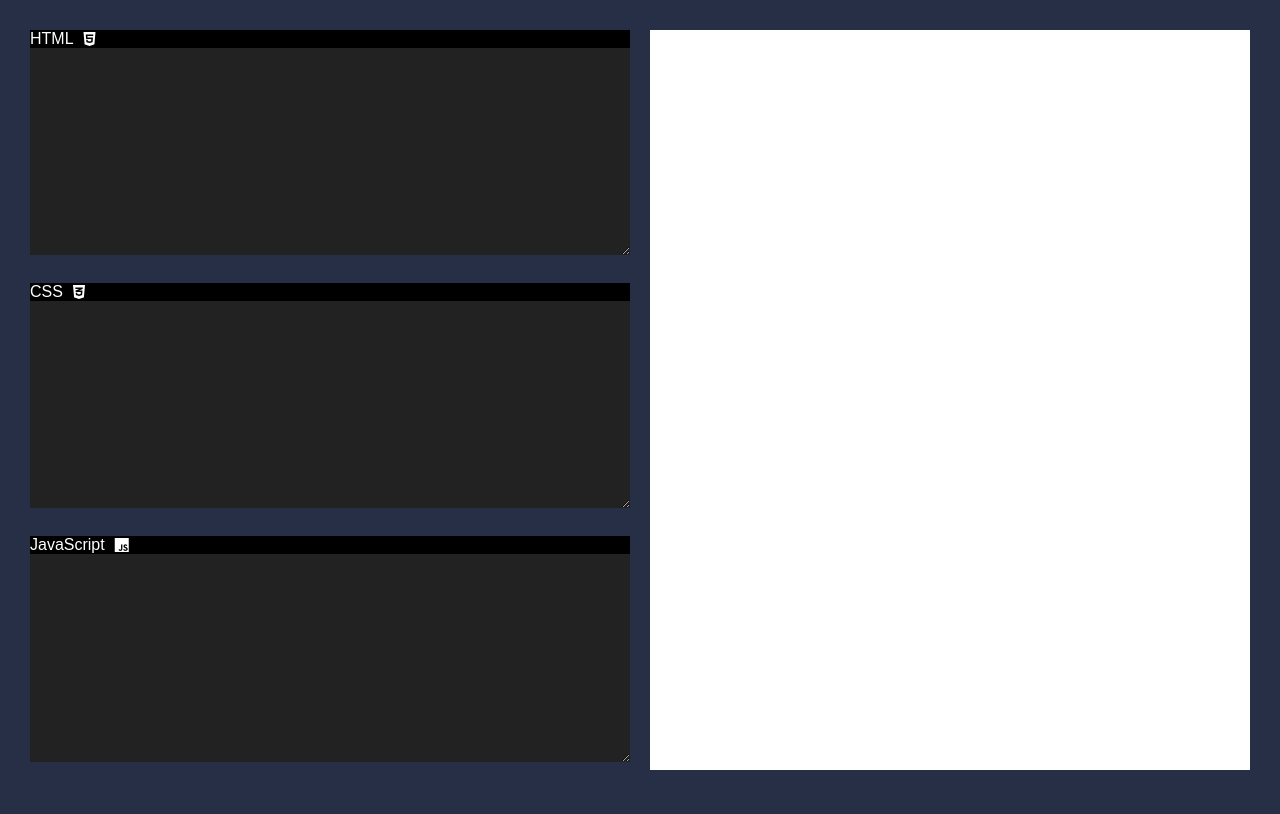
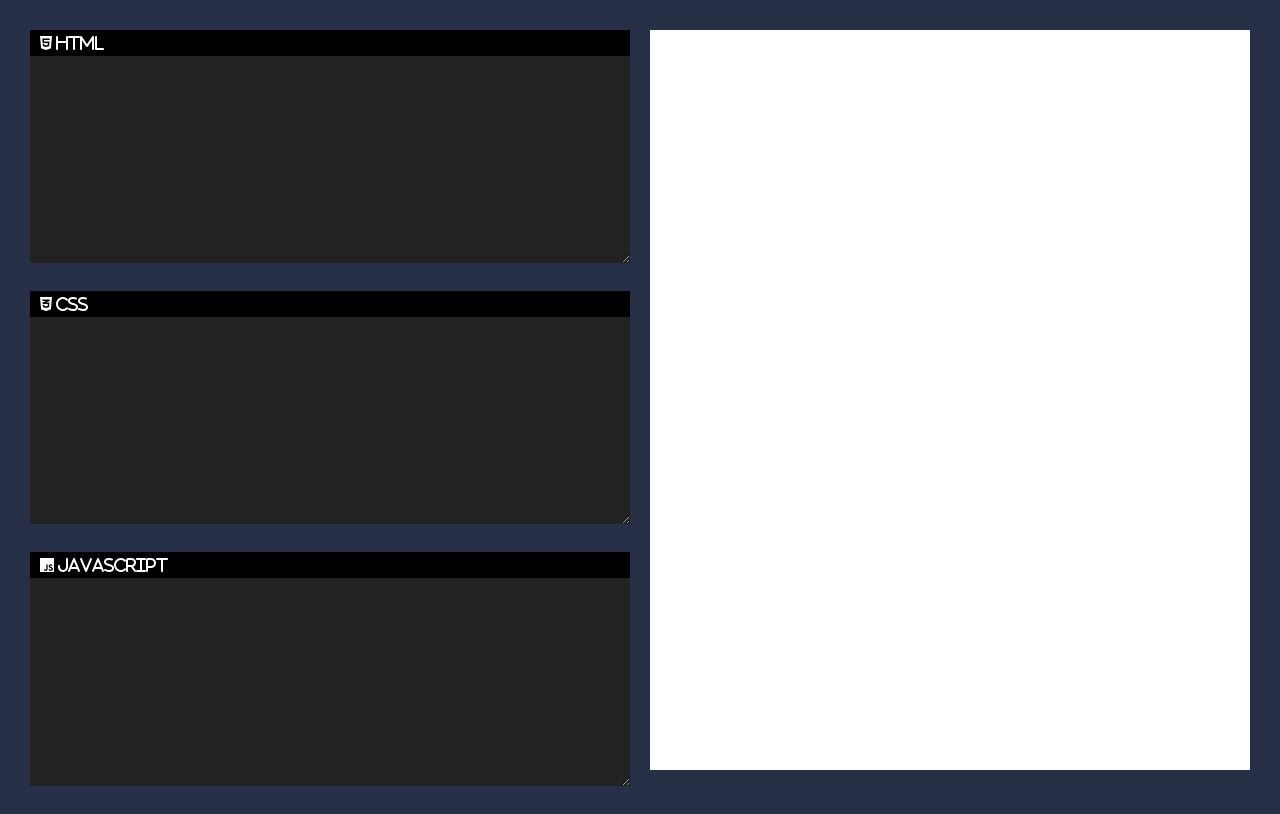
Before and after one commit to sshresthh/ssheditor, a plain HTML site: page index.html in a window 1280 px wide. Drawn offline with Linux system fonts and the light colour scheme.

Commit message:
(fixed) the UI

```diff
--- a/index.html
+++ b/index.html
@@ -13,11 +13,11 @@
   <body>
     <div class="main-container">
       <div class="code-container">
-        <label>HTML <i class="fa-brands fa-html5"></i></label>
+        <label><i class="fa-brands fa-html5"> HTML</i></label>
         <textarea id="html-code"></textarea>
-        <label>CSS <i class="fa-brands fa-css3-alt"></i></label>
+        <label><i class="fa-brands fa-css3-alt"> CSS</i></label>
         <textarea id="css-code"></textarea>
-        <label>JavaScript <i class="fa-brands fa-js"></i></label>
+        <label><i class="fa-brands fa-js"> JavaScript</i></label>
         <textarea id="javascript-code"></textarea>
       </div>
       <div class="output-container">
--- a/style.css
+++ b/style.css
@@ -31,7 +31,7 @@ textarea {
   padding: 10px 20px;
   border: 0;
   outline: 0;
-  font-size: 14px;
+  font-size: 16px;
   margin-bottom: 4%;
 }
 
@@ -44,8 +44,7 @@ iframe {
 }
 
 label i{
-	margin-right: 10px;
-	margin-left: 10px;
+	margin: 5px 10px 5px 10px;
 }
 
 label {
```
